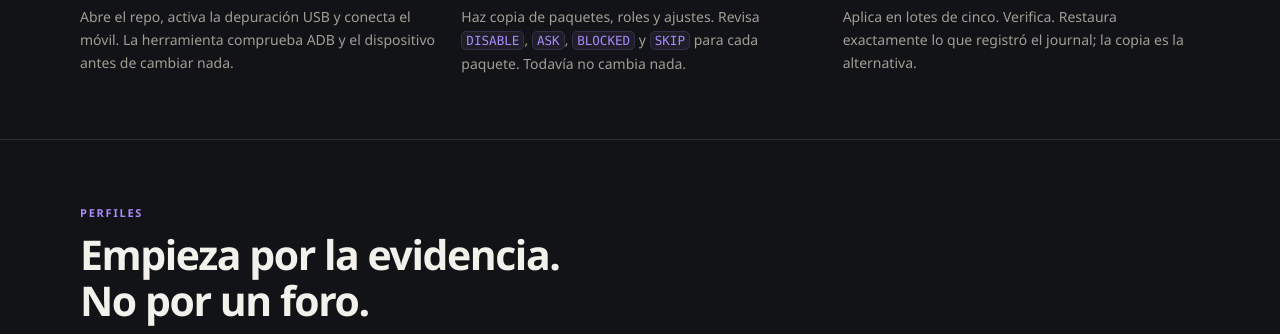
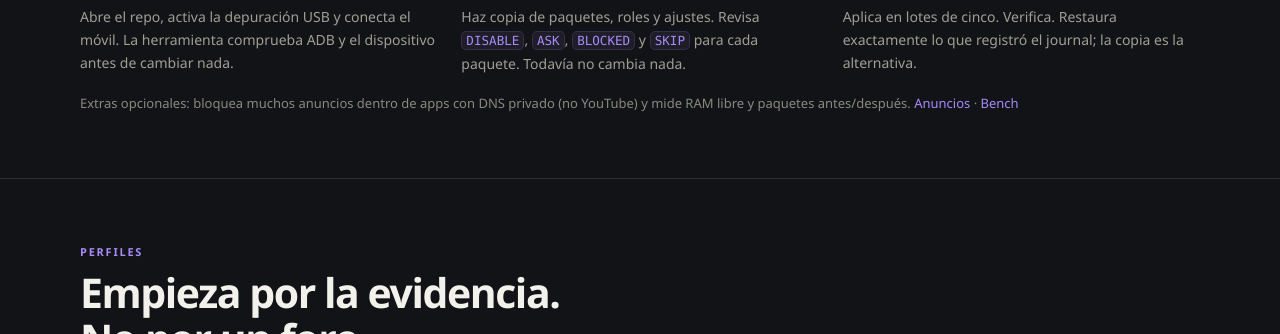
Before and after one commit to jparedesDS/cleanyourphone-web, a plain HTML site: page es.html in a window 1280 px wide. Shown: the part 1587-1921 px from the top of the page. Drawn offline with Linux system fonts and the light colour scheme.

Commit message:
site: mention ads and benchmarks

```diff
--- a/es.html
+++ b/es.html
@@ -222,6 +222,7 @@ Dame el comando para deshacer.</code></pre>
             <p>Aplica en lotes de cinco. Verifica. Restaura exactamente lo que registró el journal; la copia es la alternativa.</p>
           </li>
         </ol>
+        <p class="section-note">Extras opcionales: bloquea muchos anuncios dentro de apps con DNS privado (no YouTube) y mide RAM libre y paquetes antes/después. <a href="https://github.com/jparedesDS/cleanyourphone/blob/main/docs/ADS.md" rel="noopener">Anuncios</a> · <a href="https://github.com/jparedesDS/cleanyourphone/blob/main/docs/BENCH.md" rel="noopener">Bench</a></p>
       </div>
     </section>
 
```
Also changed, not shown: index.html (+1 -0 lines).
